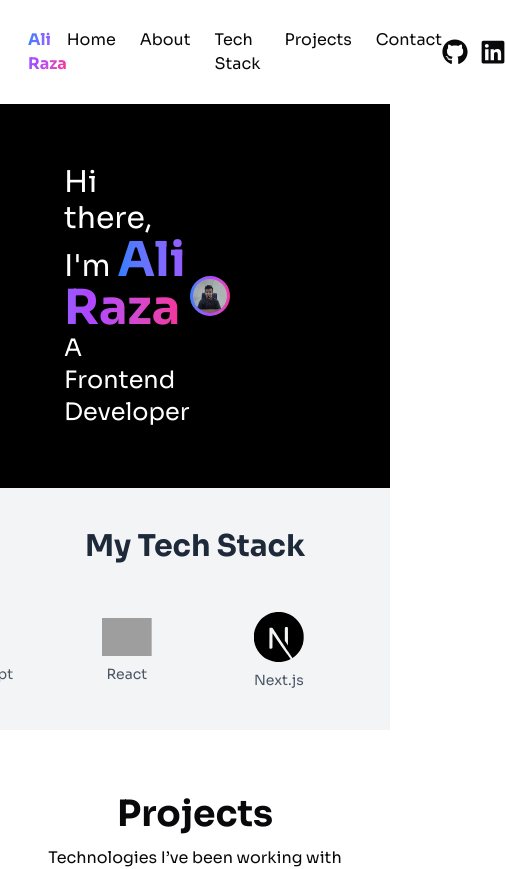
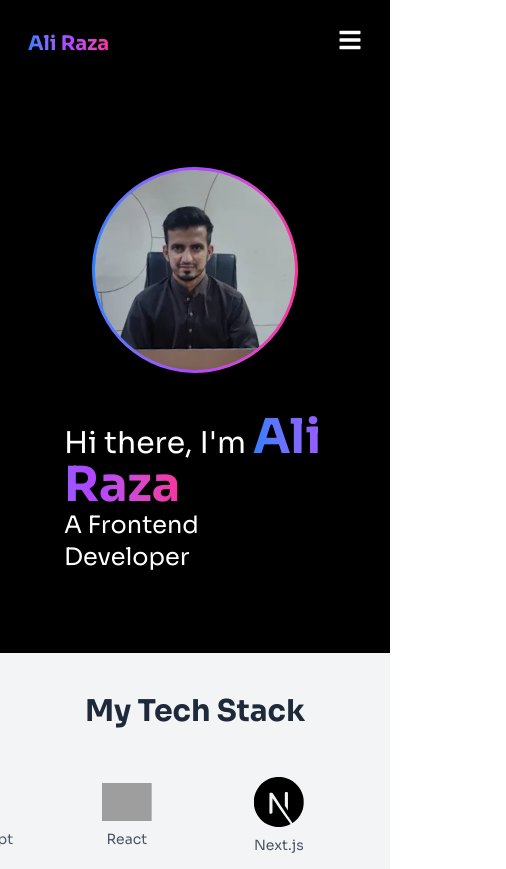
Before and after one commit to Raza118041/portfolio, a Next.js app: page / in a window 390 px wide. Shown: the top 869 px of the page, 506 px wide, since content can reach past the window. Built offline with nearby package versions, Linux system fonts and the light colour scheme; grey boxes are pictures that could not be loaded.

Commit message:
responsive hamburgur

```diff
--- a/src/Components/Navbar/navbar.tsx
+++ b/src/Components/Navbar/navbar.tsx
@@ -1,49 +1,104 @@
+"use client"
 import Link from 'next/link'
-import React from 'react'
-import { FaGithub } from "react-icons/fa";
-import { FaLinkedin } from "react-icons/fa";
+import React, { useState } from 'react'
+import { FaGithub, FaLinkedin, FaBars, FaTimes } from 'react-icons/fa'
 
 const Navbar = () => {
+    const [isMobileMenuOpen, setIsMobileMenuOpen] = useState(false)
 
     const navLinks = [
         { name: 'Home', path: '/#home' },
-        { name: 'About', path: "/about" },
+        { name: 'About', path: '/about' },
         { name: 'Tech Stack', path: '#techstack' },
         { name: 'Projects', path: '#projects' },
         { name: 'Contact', path: '#contact' },
+    ]
 
-    ]
     const socialLinks = [
         { icon: FaGithub, path: 'https://github.com/Raza118041' },
         { icon: FaLinkedin, path: 'https://www.linkedin.com/in/ali-raza-2a359a242' },
     ]
+
+    const toggleMobileMenu = () => {
+        setIsMobileMenuOpen((prev) => {
+            const next = !prev;
+            if (next) {
+                document.body.style.overflow = 'hidden';
+            } else {
+                document.body.style.overflow = 'auto';
+            }
+            return next;
+        });
+    };
+
+
     return (
-        <div className='flex justify-between p-7 flex-row items-center'>
-            <div>
-                <span className='font-bold text-transparent bg-clip-text bg-gradient-to-r from-blue-500 via-purple-500 to-pink-500'>Ali Raza</span>
+        <nav className="flex justify-between items-center p-7 bg-black text-white">
+            <span className="font-bold text-xl md:text-2xl text-transparent bg-clip-text bg-gradient-to-r from-blue-500 via-purple-500 to-pink-500">
+                Ali Raza
+            </span>
+            <div className="hidden md:flex flex-row gap-6">
+                {navLinks.map((link, index) => (
+                    <Link
+                        key={index}
+                        href={link.path}
+                        className="hover:text-purple-400 transition-colors"
+                    >
+                        {link.name}
+                    </Link>
+                ))}
             </div>
-            <div className='flex flex-row gap-6'>
-                {
-                    navLinks.map((link, index) => (
-                        <div key={index}>
-                            <Link href={link.path}>{link.name}</Link>
-                        </div>
-                    ))
-                }
-            </div>
-            <div className='flex flex-row gap-3'>
+            <div className="hidden md:flex flex-row gap-3">
                 {socialLinks.map((link, index) => {
                     const Icon = link.icon
                     return (
-                        <div key={index} >
-                            <Link href={link.path} target='_blank'>
-                                <Icon size={26}></Icon>
-                            </Link>
-                        </div>
+                        <Link
+                            key={index}
+                            href={link.path}
+                            target="_blank"
+                            className="hover:text-purple-400 transition-colors"
+                        >
+                            <Icon size={26} />
+                        </Link>
                     )
                 })}
             </div>
-        </div>
+            <div className="md:hidden">
+                <button onClick={toggleMobileMenu} aria-label="Toggle mobile menu">
+                    {isMobileMenuOpen ? <FaTimes size={24} /> : <FaBars size={24} />}
+                </button>
+            </div>
+            {isMobileMenuOpen && (
+                <div className="absolute top-20 left-0 w-full h-screen bg-gray-900 flex-col items-center gap-10 flex justify-center md:hidden z-100">
+                    {navLinks.map((link, index) => (
+                        <Link
+                            key={index}
+                            href={link.path}
+                            className="text-lg hover:text-purple-400 transition-colors"
+                            onClick={toggleMobileMenu}
+                        >
+                            {link.name}
+                        </Link>
+                    ))}
+                    <div className="flex flex-row gap-4 mt-4">
+                        {socialLinks.map((link, index) => {
+                            const Icon = link.icon
+                            return (
+                                <Link
+                                    key={index}
+                                    href={link.path}
+                                    target="_blank"
+                                    className="hover:text-purple-400 transition-colors"
+                                    onClick={toggleMobileMenu}
+                                >
+                                    <Icon size={26} />
+                                </Link>
+                            )
+                        })}
+                    </div>
+                </div>
+            )}
+        </nav>
     )
 }
 
--- a/src/Components/heroSection/heroSection.tsx
+++ b/src/Components/heroSection/heroSection.tsx
@@ -4,12 +4,12 @@ import heroImage from '@/assets/Images/aliraza.webp'
 
 const HeroSection = () => {
     return (
-        <div className='flex flex-row justify-between px-16 h-96 items-center bg-black' id='home'>
+        <div className='flex flex-col-reverse py-20 md:py-32 max-md:gap-10 md:flex-row justify-between px-16  items-center bg-black' id='home'>
             <div className='text-3xl text-white'>
                 Hi there&#44; I&apos;m <span className='text-5xl font-bold text-transparent bg-clip-text bg-gradient-to-r from-blue-500 via-purple-500 to-pink-500'>Ali Raza</span>
                 <p className='text-2xl'>A Frontend Developer</p>
             </div>
-            <div className='p-[3px] rounded-full bg-gradient-to-r from-blue-500 via-purple-500 to-pink-500 inline-block mr-24 rotate-[3deg]'>
+            <div className='p-[3px] rounded-full bg-gradient-to-r from-blue-500 via-purple-500 to-pink-500 inline-block lg:mr-20 rotate-[3deg]'>
                 <Image src={heroImage} alt='hero image' width={200} height={200} className='rounded-full ' />
             </div>
         </div>
```
